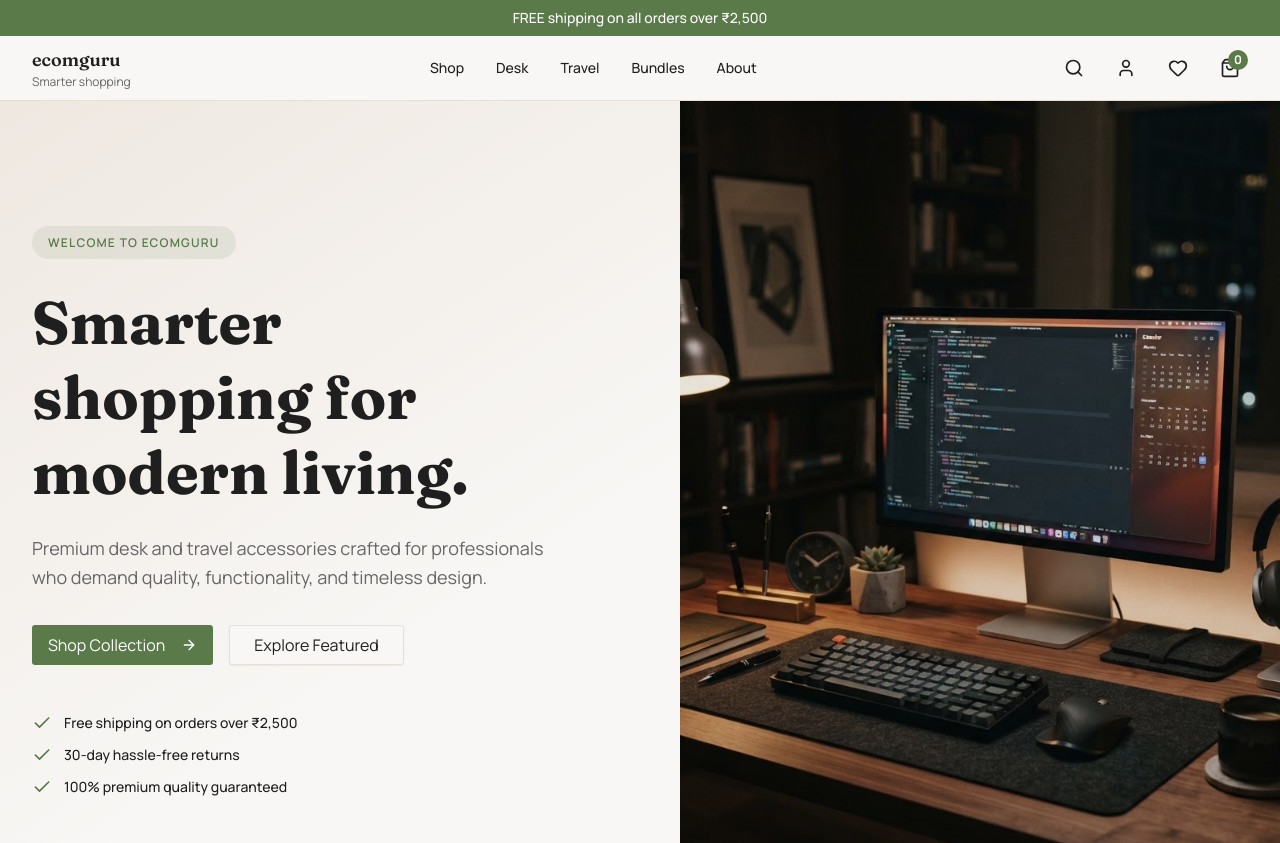
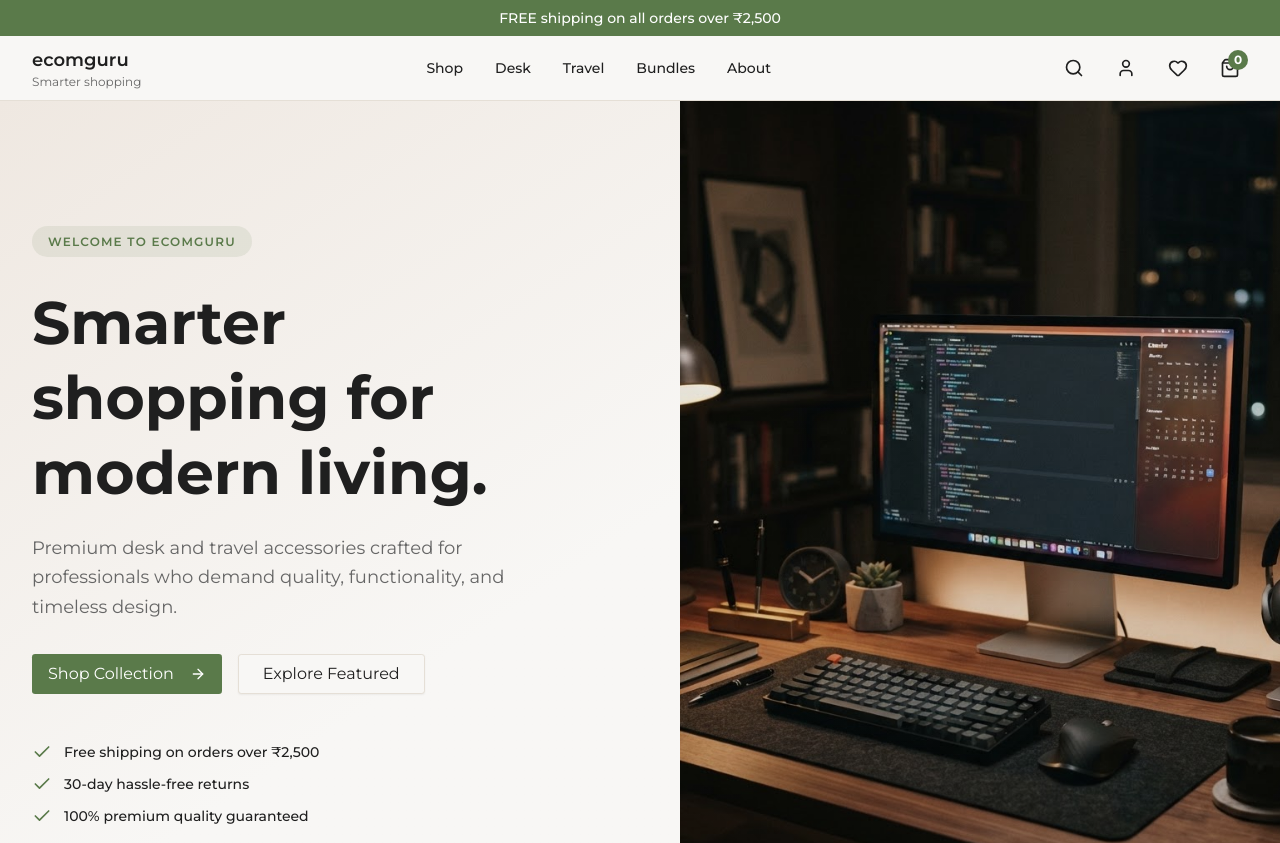
Before and after one commit to thisisvishalpal/ecommerce-web, a Next.js app: page / in a window 1280 px wide. Shown: the top 843 px of the page. Built offline with nearby package versions, Linux system fonts and the light colour scheme.

Commit message:
font updated

```diff
--- a/app/globals.css
+++ b/app/globals.css
@@ -59,8 +59,8 @@ img {
 }
 
 @theme inline {
-  --font-heading: var(--font-fraunces);
-  --font-sans: var(--font-manrope);
+  --font-heading: var(--font-montserrat);
+  --font-sans: var(--font-montserrat);
   --color-sidebar-ring: var(--sidebar-ring);
   --color-sidebar-border: var(--sidebar-border);
   --color-sidebar-accent-foreground: var(--sidebar-accent-foreground);
--- a/app/layout.tsx
+++ b/app/layout.tsx
@@ -1,19 +1,13 @@
 import type { Metadata } from "next"
 import "./globals.css"
-import { Fraunces, Manrope } from "next/font/google";
+import { Montserrat } from "next/font/google";
 import { cn } from "@/lib/utils";
 import { Header } from "@/components/layout/Header";
 import { Footer } from "@/components/layout/Footer";
 
-const manrope = Manrope({
+const montserrat = Montserrat({
   subsets: ["latin"],
-  variable: "--font-manrope",
-  display: "swap",
-});
-
-const fraunces = Fraunces({
-  subsets: ["latin"],
-  variable: "--font-fraunces",
+  variable: "--font-montserrat",
   display: "swap",
 });
 
@@ -28,7 +22,7 @@ export default function RootLayout({
   children: React.ReactNode
 }>) {
   return (
-    <html lang="en" className={cn("font-sans", manrope.variable, fraunces.variable)}>
+    <html lang="en" className={cn("font-sans", montserrat.variable)}>
       <body className="bg-background">
         <Header />
         <main className="min-h-screen">
```
